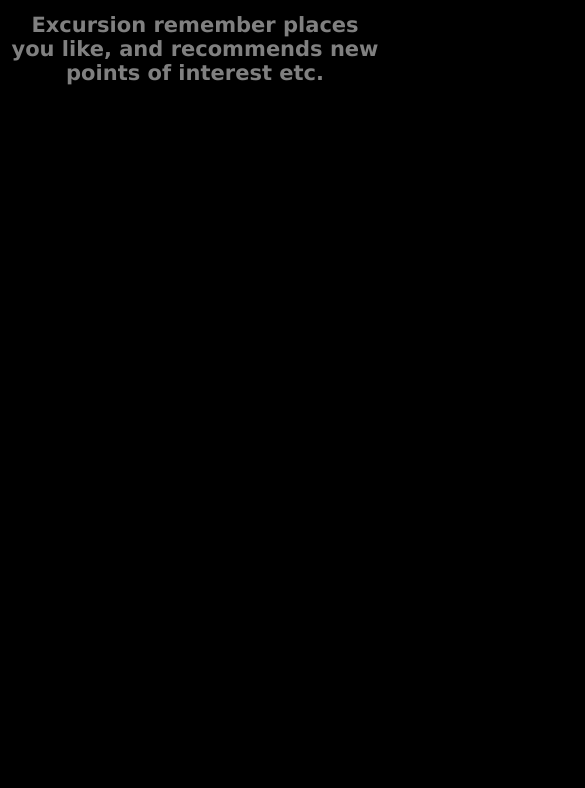
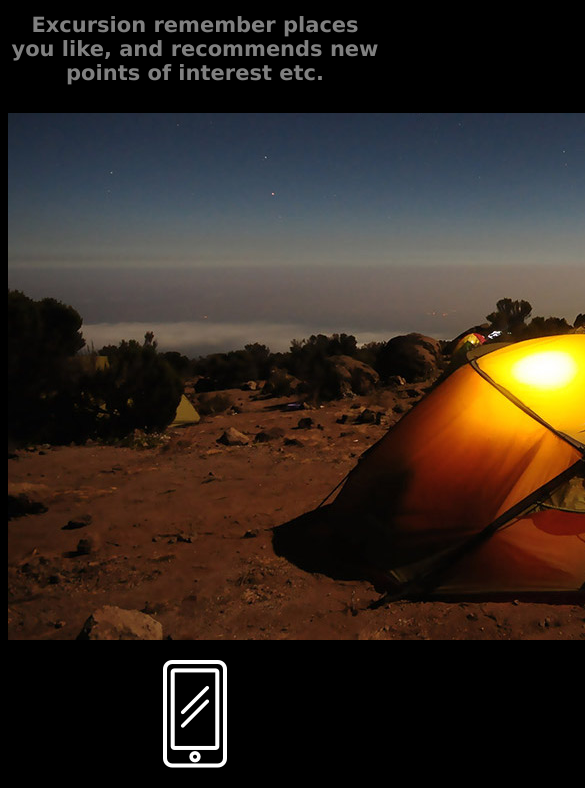
Before and after one commit to lou-pastorino/excursion, a plain HTML site: page index.html in a window 390 px wide. Shown: the part 643-1431 px from the top of the page, 585 px wide, since content can reach past the window. Before the commit the page ends 844 px from the top, so only its background shows below. Drawn offline with Linux system fonts and the light colour scheme.

Commit message:
Added camp and phone images

```diff
--- a/index.html
+++ b/index.html
@@ -16,5 +16,7 @@
 
 <h2 class="header--secondary">Your personal travel guide</h2>
 <h4 class="header--sub-header">Excursion remember places you like, and recommends new points of interest etc.</h4>
+<P><img src="resources/images/camp.jpg" alt=""></P>
+<P><img src="resources/images/phone.png" alt=""></P>
 </body>
 </html>
```
